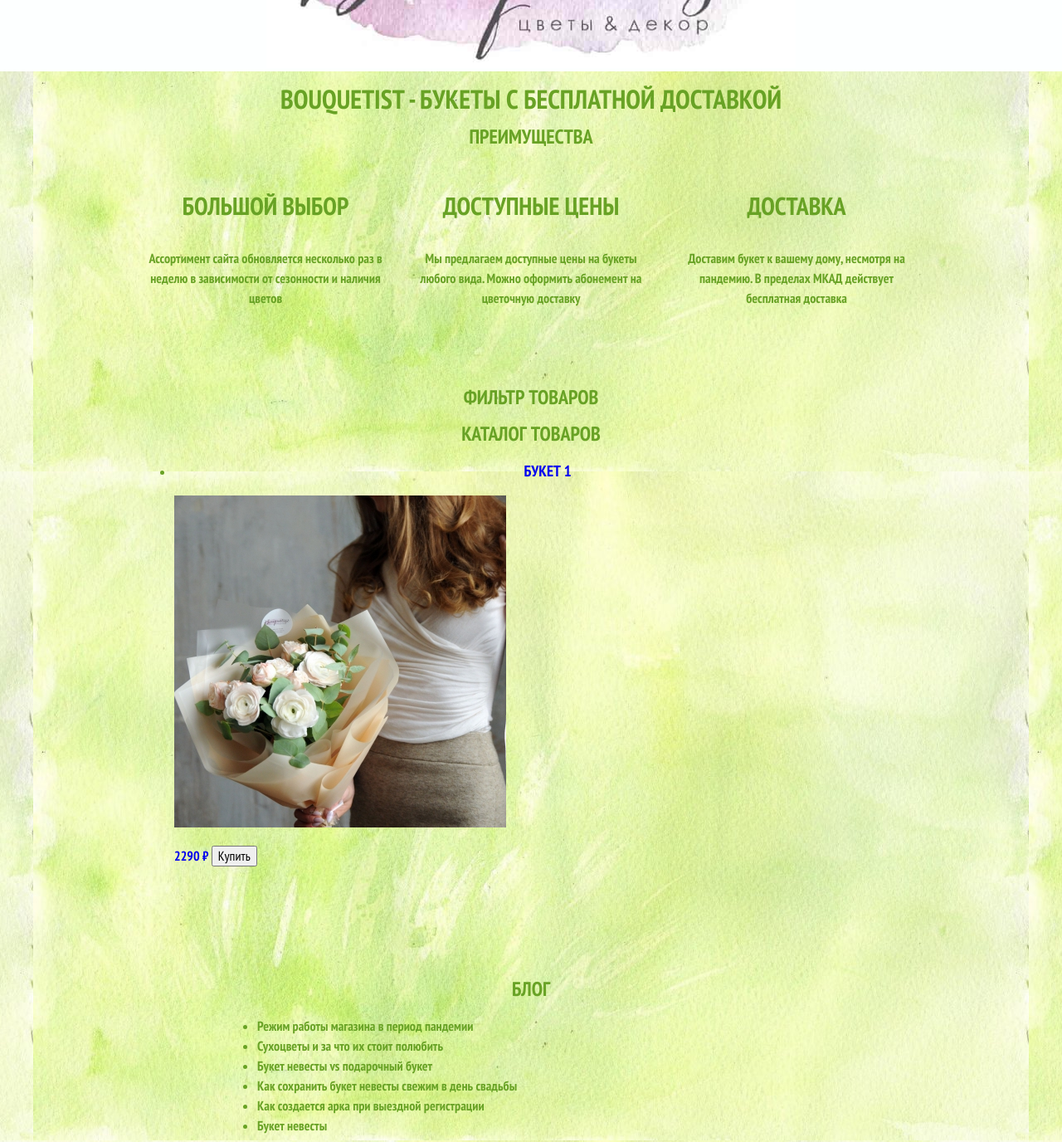
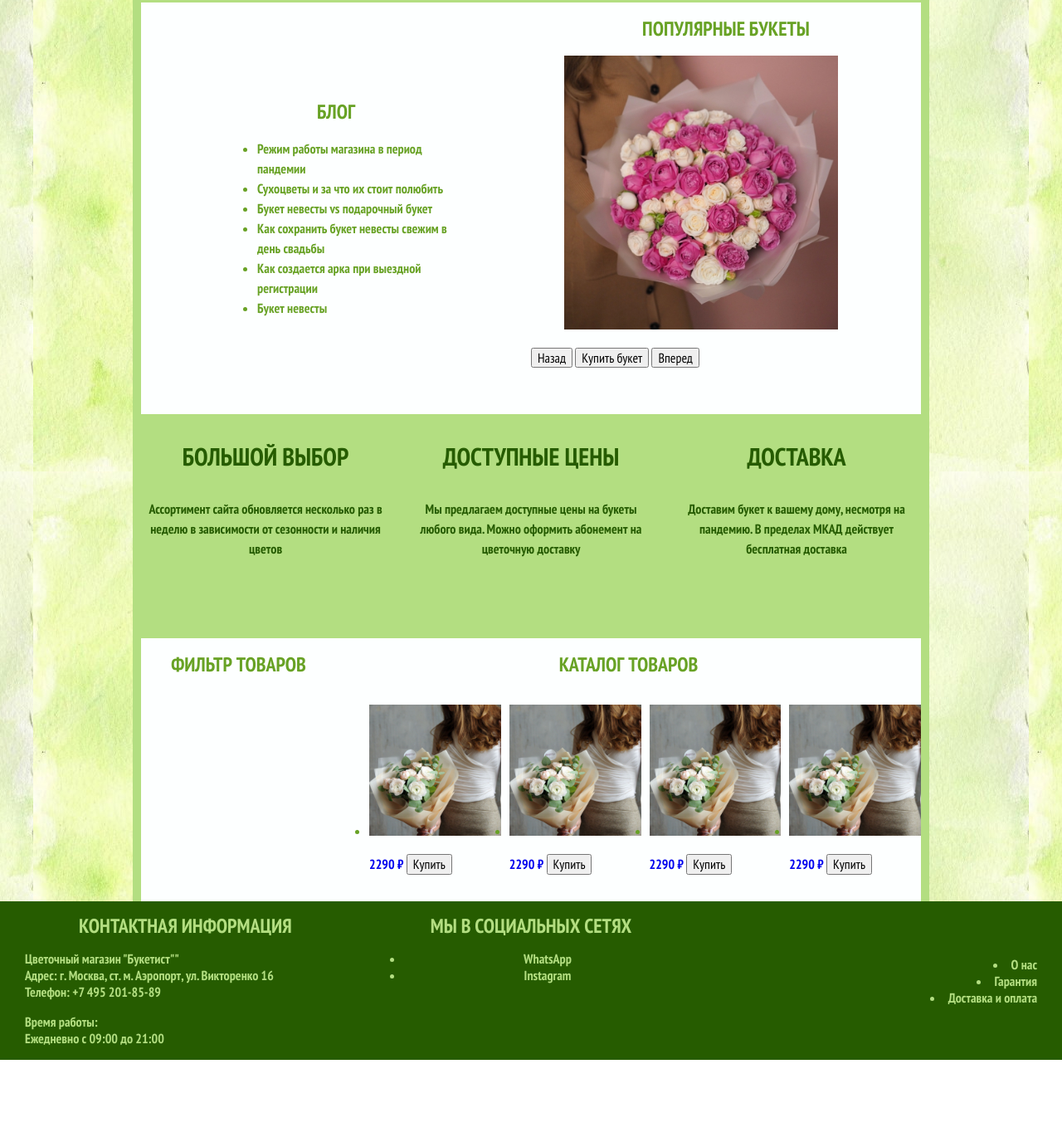
Before and after one commit to chxen/bouquetist, a plain HTML site: page index.html in a window 1280 px wide. Shown: the part 238-1614 px from the top of the page at 83% size. After the commit the page ends 1515 px from the top, so only its background shows below. Drawn offline with Linux system fonts and the light colour scheme.

Commit message:
more grid

```diff
--- a/css/style.css
+++ b/css/style.css
@@ -113,10 +113,13 @@ img {
     width: 940px;
     margin: 0 auto;
     padding: 0 10px;
+    background-color: var(--light-green);
 }
 
 .features {
     margin-bottom: 80px;
+    background-color: var(--light-green);
+    color: var(--emerald);
 }
 
 .feature-list {
@@ -151,8 +154,15 @@ img {
 .blog-item {}
 
 /* gallery */
+
+.index-columns {
+    display: grid;
+    grid-template-columns: 1fr 1fr;
+    background-color: var(--cotton);
+}
+
 .photo-gallery {
-    padding: 100px;
+
 }
 
 .gallery-content {
@@ -166,6 +176,23 @@ img {
 .button-buy {}
 
 .button-forward {}
+
+/* shopping catalog */
+.shopping-catalog {
+    display: grid;
+    grid-template-columns: 1fr 3fr;
+    background-color: var(--cotton);
+}
+
+.catalog-grid {
+    display: grid;
+    grid-template-columns: 1fr 1fr 1fr 1fr;
+    column-gap: 10px;
+}
+
+.catalog-grid-item {
+
+}
 
 /* footer */
 .footer-main {
--- a/index.html
+++ b/index.html
@@ -11,7 +11,7 @@
 
 <header class="main-header">
     <nav class="main-navigation">
-        <a class="main-header-logo"><img src="img/logo.jpg" height="250px" alt="Логотип"></a>
+        <a class="main-header-logo"><img src="img/logo.jpg" height="100px" alt="Логотип"></a>
         <div class="main-header-bar">
             <div class="main-navigation-wrapper">
                 <ul class="site-navigation">
@@ -46,8 +46,31 @@
 </header>
 <main class="container">
     <h1>Bouquetist - букеты с бесплатной доставкой</h1>
+    <section class="index-columns">
+        <div class="blog">
+            <h2>Блог</h2>
+            <ul class="blog-list">
+                <li class="blog-item">Режим работы магазина в период пандемии</li>
+                <li class="blog-item">Сухоцветы и за что их стоит полюбить</li>
+                <li class="blog-item">Букет невесты vs подарочный букет</li>
+                <li class="blog-item">Как сохранить букет невесты свежим в день свадьбы</li>
+                <li class="blog-item">Как создается арка при выездной регистрации</li>
+                <li class="blog-item">Букет невесты</li>
+            </ul>
+        </div>
+        <div class="photo-gallery">
+            <h2>Популярные букеты</h2>
+            <figure class="gallery-content">
+                <a href="bouquet/bouquet2.html">
+                    <img src="img/2.jpg" height="330px" width="auto" alt="Фото букета 1">
+                </a>
+            </figure>
+            <button class="button button-back" type="button">Назад</button>
+            <button class="button button-buy" type="button">Купить букет</button>
+            <button class="button button-forward" type="button">Вперед</button>
+        </div>
+    </section>
     <section class="features">
-        <h2>Преимущества</h2>
         <ul class="feature-list">
             <li class="feature-item">
             <h3>Большой выбор</h3>
@@ -66,18 +89,44 @@
             </li>
         </ul>
     </section>
-    <section class="">
-        <section>
+    <section class="shopping-catalog">
+        <section class="filter">
             <h2>Фильтр товаров</h2>
             <!-- Здесь будет форма фильтра -->
         </section>
-        <section>
+        <section class="catalog">
             <h2>Каталог товаров</h2>
-            <ul>
-                <li>
+            <ul class="catalog-grid">
+                <li class="catalog-item">
                     <a href="bouquet/bouquet1.html">
-                    <h3>Букет 1</h3>
-                    <p><img src="img/1.jpg" alt="Букет 1"></p>
+                    <p><img src="img/1.jpg" height="auto" alt="Букет 1"></p>
+                    <p>
+                        2290 ₽
+                        <button class="button" type="button">Купить</button>
+                    </p>
+                    </a>
+                </li>
+                <li class="catalog-item">
+                    <a href="bouquet/bouquet1.html">
+                    <p><img src="img/1.jpg" height="auto" alt="Букет 1"></p>
+                    <p>
+                        2290 ₽
+                        <button class="button" type="button">Купить</button>
+                    </p>
+                    </a>
+                </li>
+                <li class="catalog-item">
+                    <a href="bouquet/bouquet1.html">
+                    <p><img src="img/1.jpg" height="auto" alt="Букет 1"></p>
+                    <p>
+                        2290 ₽
+                        <button class="button" type="button">Купить</button>
+                    </p>
+                    </a>
+                </li>
+                <li class="catalog-item">
+                    <a href="bouquet/bouquet1.html">
+                    <p><img src="img/1.jpg" height="auto" alt="Букет 1"></p>
                     <p>
                         2290 ₽
                         <button class="button" type="button">Купить</button>
@@ -86,30 +135,6 @@
                 </li>
             </ul>
         </section>
-    </section>
-    <section class="else-info">
-    <div class="blog">
-        <h2>Блог</h2>
-        <ul class="blog-list">
-            <li class="blog-item">Режим работы магазина в период пандемии</li>
-            <li class="blog-item">Сухоцветы и за что их стоит полюбить</li>
-            <li class="blog-item">Букет невесты vs подарочный букет</li>
-            <li class="blog-item">Как сохранить букет невесты свежим в день свадьбы</li>
-            <li class="blog-item">Как создается арка при выездной регистрации</li>
-            <li class="blog-item">Букет невесты</li>
-        </ul>
-    </div>
-    <div class="photo-gallery">
-        <h2>Популярные букеты</h2>
-        <figure class="gallery-content">
-            <a href="bouquet/bouquet2.html">
-                <img src="img/2.jpg" alt="Фото букета 1">
-            </a>
-        </figure>
-        <button class="button button-back" type="button">Назад</button>
-        <button class="button button-buy" type="button">Купить букет</button>
-        <button class="button button-forward" type="button">Вперед</button>
-    </div>
     </section>
 </main>
 <footer class="footer-main">
```
